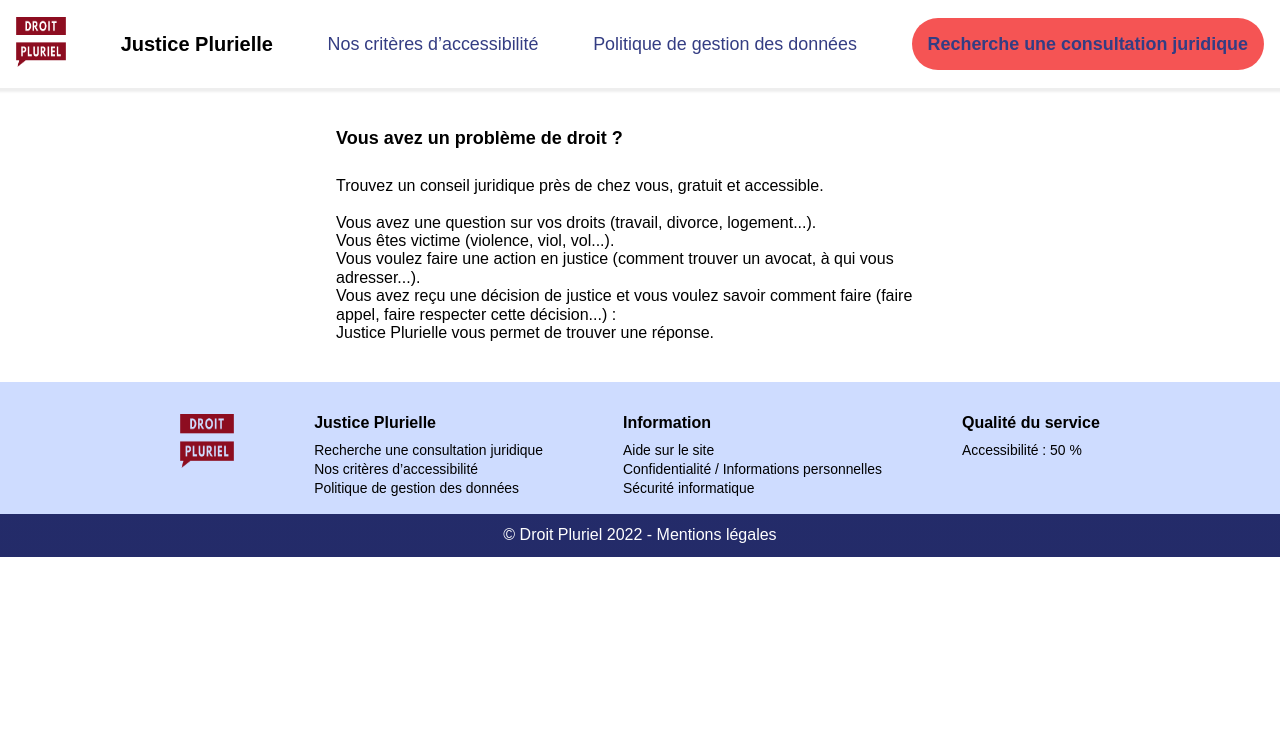
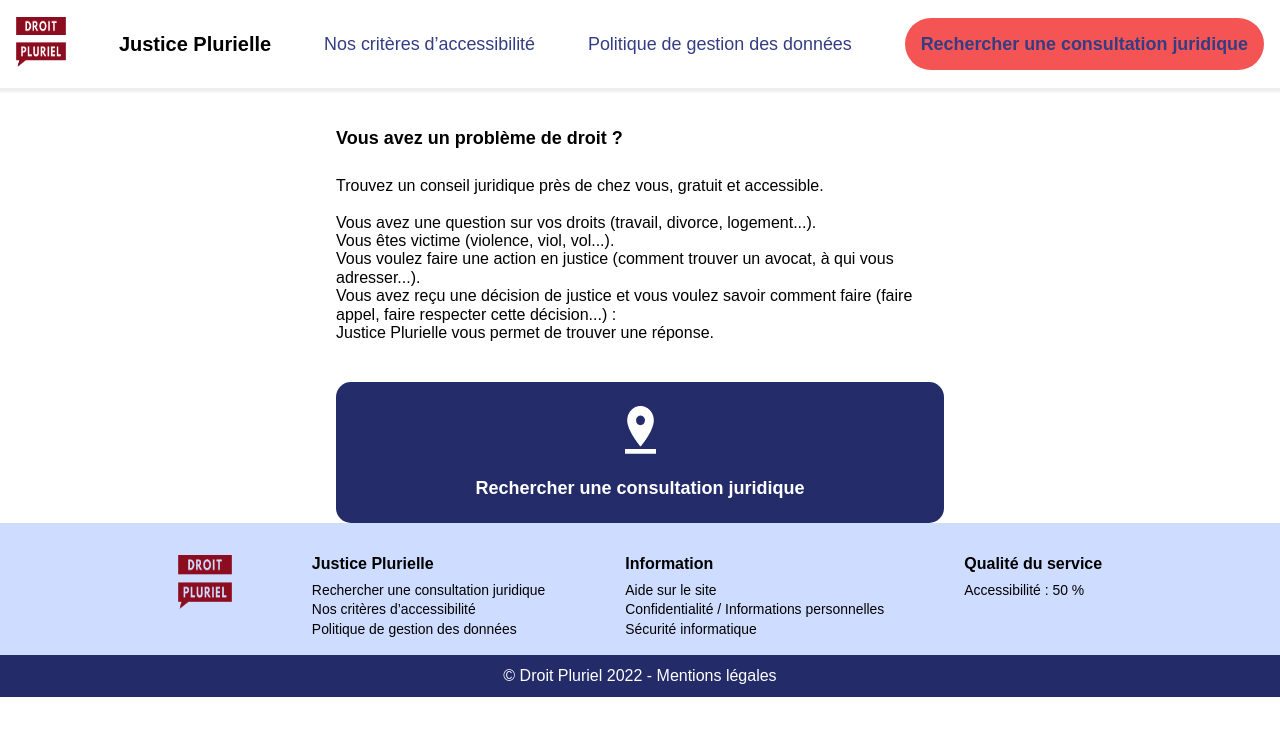
Before and after one commit to DroitPluriel-appli/justicie, a Next.js app: page / in a window 1280 px wide. Shown: the top 736 px of the page. Built offline with nearby package versions, Linux system fonts and the light colour scheme.

Commit message:
Add button "Rechercher une consultation juridique"

```diff
--- a/components/Accueil/Accueil.module.css
+++ b/components/Accueil/Accueil.module.css
@@ -4,6 +4,21 @@
 
 .title {
   margin-bottom: 0.5rem;
+}
+
+.recherche {
+  align-items: center;
+  background: var(--primary-background-color);
+  border-radius: 15px;
+  color: var(--white);
+  display: flex;
+  flex-direction: column;
+  font-weight: bold;
+  padding: 1.5rem;
+}
+
+.recherche img {
+  padding-bottom: 1.5rem;
 }
 
 @media (min-width: 36em) {
@@ -15,4 +30,8 @@
   .description {
     margin-bottom: 2.5rem;
   }
+
+  .recherche {
+    font-size: 1.125rem;
+  }
 }
--- a/components/Accueil/Accueil.tsx
+++ b/components/Accueil/Accueil.tsx
@@ -1,11 +1,13 @@
 import Head from 'next/head'
+import Image from 'next/image'
 import { ReactElement } from 'react'
 
 import { useDependencies } from '../../configuration/useDependencies'
 import styles from './Accueil.module.css'
+import MapPinIcon from './map_pin_icon.png'
 
 export default function Accueil(): ReactElement {
-  const { wording } = useDependencies()
+  const { wording, paths } = useDependencies()
 
   return (
     <>
@@ -31,6 +33,20 @@
         <br />
         {wording.JUSTICE_PLURIELLE_VOUS_PERMET}
       </p>
+      <a
+        className={styles.recherche}
+        href={paths.RECHERCHER_UN_LIEU_DE_DROIT}
+      >
+        <Image
+          alt=""
+          height="47.77"
+          src={MapPinIcon}
+          width="31"
+        />
+        <span>
+          {wording.RECHERCHER_UNE_CONSULTATION_JURIDIQUE}
+        </span>
+      </a>
     </>
   )
 }
--- a/configuration/wording/WordingFr.tsx
+++ b/configuration/wording/WordingFr.tsx
@@ -11,9 +11,10 @@
   readonly VOUS_VOULEZ_FAIRE_UNE_ACTION_EN_JUSTICE: string = 'Vous voulez faire une action en justice (comment trouver un avocat, à qui vous adresser...).'
   readonly VOUS_AVEZ_RECU_UNE_DECISION: string = 'Vous avez reçu une décision de justice et vous voulez savoir comment faire (faire appel, faire respecter cette décision...) :'
   readonly JUSTICE_PLURIELLE_VOUS_PERMET: string = 'Justice Plurielle vous permet de trouver une réponse.'
+  readonly RECHERCHER_UNE_CONSULTATION_JURIDIQUE: string = 'Rechercher une consultation juridique gratuite et accessible'
 
   // Rechercher un lieu de droit
-  readonly TITLE_PAGE_RECHERCHER_UNE_CONSULTATION_JURIDIQUE: string = 'Recherche une consultation juridique'
+  readonly TITLE_PAGE_RECHERCHER_UNE_CONSULTATION_JURIDIQUE: string = 'Rechercher une consultation juridique'
 
   // Nos critères d’accessibilité
   readonly TITLE_PAGE_NOS_CRITERES_D_ACCESSIBILITE: string = 'Nos critères d’accessibilité'
```
Also changed, not shown: components/Accueil/map_pin_icon.png (added), 1 other file (tests, documents, lock files or other folders).
